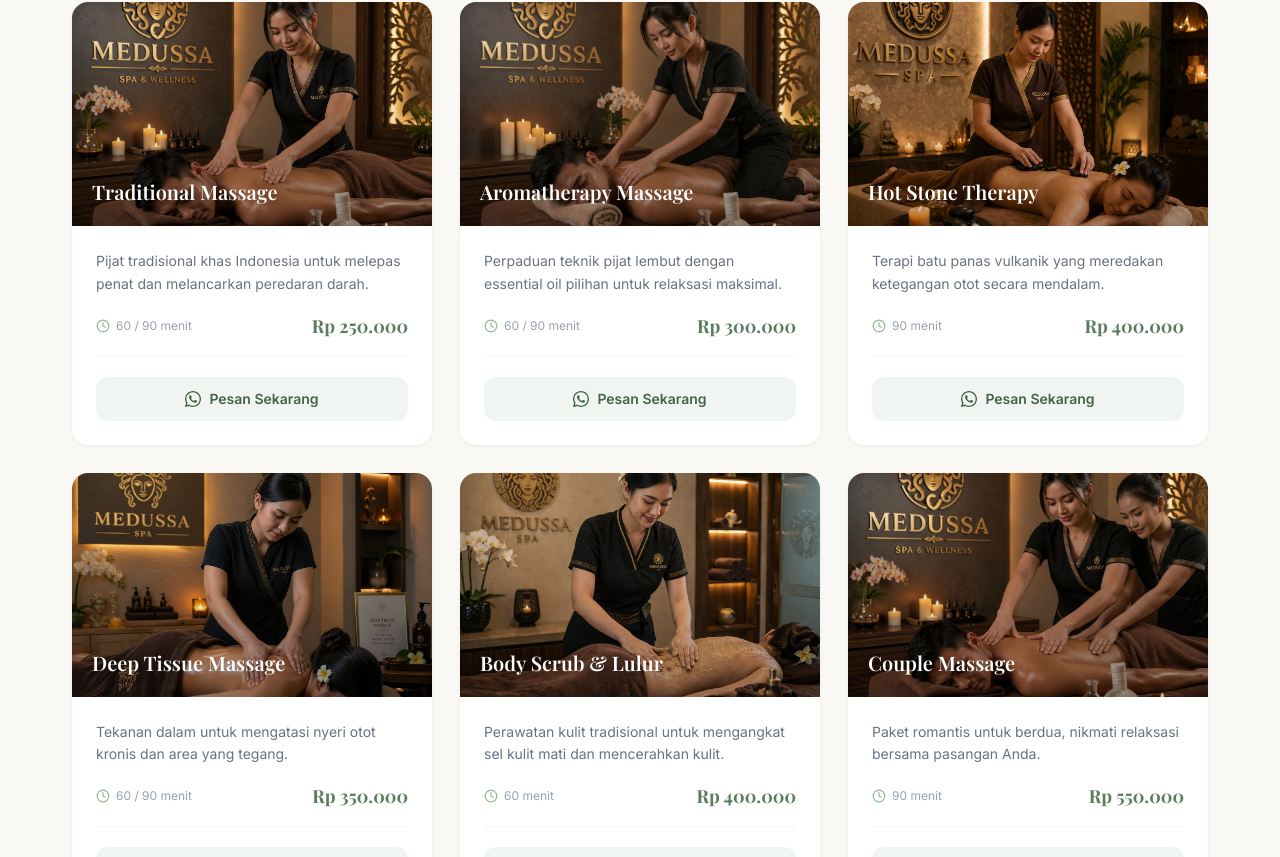
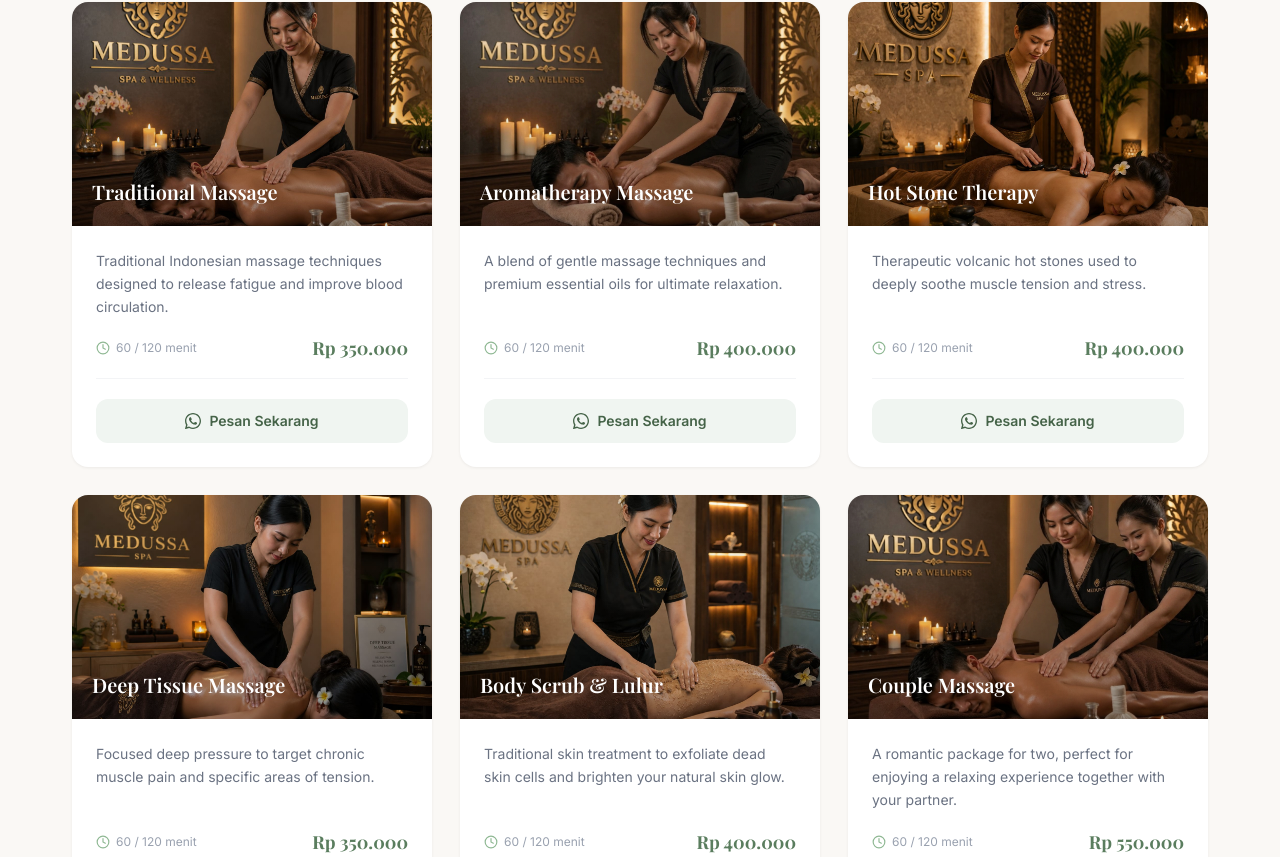
Before and after one commit to mmhdagungg/medussa, a React (Vite) app: page / in a window 1280 px wide. Shown: the part 1940-2797 px from the top of the page. Built offline with nearby package versions, Linux system fonts and the light colour scheme; a web font is replaced by a local one.

Commit message:
update: service card

```diff
--- a/src/components/Services.tsx
+++ b/src/components/Services.tsx
@@ -4,64 +4,64 @@ const services = [
   {
     image: '/images/card1.jpeg',
     name: 'Traditional Massage',
-    desc: 'Pijat tradisional khas Indonesia untuk melepas penat dan melancarkan peredaran darah.',
-    duration: '60 / 90 menit',
-    price: 'Rp 250.000',
+    desc: 'Traditional Indonesian massage techniques designed to release fatigue and improve blood circulation.',
+    duration: '60 / 120 menit',
+    price: 'Rp 350.000',
   },
   {
     image: '/images/card2.png',
     name: 'Aromatherapy Massage',
-    desc: 'Perpaduan teknik pijat lembut dengan essential oil pilihan untuk relaksasi maksimal.',
-    duration: '60 / 90 menit',
-    price: 'Rp 300.000',
+    desc: 'A blend of gentle massage techniques and premium essential oils for ultimate relaxation.',
+    duration: '60 / 120 menit',
+    price: 'Rp 400.000',
   },
   {
     image: '/images/card3.jpeg',
     name: 'Hot Stone Therapy',
-    desc: 'Terapi batu panas vulkanik yang meredakan ketegangan otot secara mendalam.',
-    duration: '90 menit',
+    desc: 'Therapeutic volcanic hot stones used to deeply soothe muscle tension and stress.',
+    duration: '60 / 120 menit',
     price: 'Rp 400.000',
   },
   {
     image: '/images/card4.jpeg',
     name: 'Deep Tissue Massage',
-    desc: 'Tekanan dalam untuk mengatasi nyeri otot kronis dan area yang tegang.',
-    duration: '60 / 90 menit',
+    desc: 'Focused deep pressure to target chronic muscle pain and specific areas of tension.',
+    duration: '60 / 120 menit',
     price: 'Rp 350.000',
   },
   {
     image: '/images/card5.jpeg',
     name: 'Body Scrub & Lulur',
-    desc: 'Perawatan kulit tradisional untuk mengangkat sel kulit mati dan mencerahkan kulit.',
-    duration: '60 menit',
+    desc: 'Traditional skin treatment to exfoliate dead skin cells and brighten your natural skin glow.',
+    duration: '60 / 120 menit',
     price: 'Rp 400.000',
   },
   {
     image: '/images/card6.png',
     name: 'Couple Massage',
-    desc: 'Paket romantis untuk berdua, nikmati relaksasi bersama pasangan Anda.',
-    duration: '90 menit',
+    desc: 'A romantic package for two, perfect for enjoying a relaxing experience together with your partner.',
+    duration: '60 / 120 menit',
     price: 'Rp 550.000',
   },
   {
     image: '/images/card7.jpeg',
     name: 'Dry Massage',
-    desc: 'Teknik pijat tanpa minyak untuk melemaskan otot kaku dan melancarkan aliran darah tanpa rasa lengket.',
-    duration: '90 menit',
+    desc: 'An oil-free massage technique to loosen stiff muscles and improve blood flow without a sticky feeling.',
+    duration: '60 / 120 menit',
     price: 'Rp 400.000',
   },
   {
     image: '/images/card8.jpeg',
     name: 'Balinese Massage',
-    desc: 'Pijatan tradisional Bali dengan teknik deep tissue dan aromaterapi untuk relaksasi tubuh dan pikiran secara total.',
-    duration: '90 menit',
+    desc: 'Authentic Balinese techniques combining deep tissue work and aromatherapy for total body and mind relaxation.',
+    duration: '60 / 120 menit',
     price: 'Rp 400.000',
   },
   {
     image: '/images/card9.jpeg',
     name: 'Massage & Kerokan',
-    desc: 'Kombinasi pijat relaksasi dan teknik kerokan tradisional untuk membantu meredakan gejala masuk angin dan pegal-pegal.',
-    duration: '90 menit',
+    desc: 'A combination of relaxing massage and traditional scraping (kerokan) to help relieve cold symptoms and muscle aches.',
+    duration: '60 / 120 menit',
     price: 'Rp 450.000',
   },
 ];
--- a/src/config/site.ts
+++ b/src/config/site.ts
@@ -5,7 +5,7 @@
 export const siteConfig = {
   // Brand
   brandName: "Medussa Spa",
-  tagline: "Massage Panggilan Jakarta — 24 Jam",
+  tagline: "Medussa Spa & Massage (Home Service Jakarta)",
 
   // WhatsApp
   whatsappNumber: "6287761030810", // Format: country code + number, no +
```
